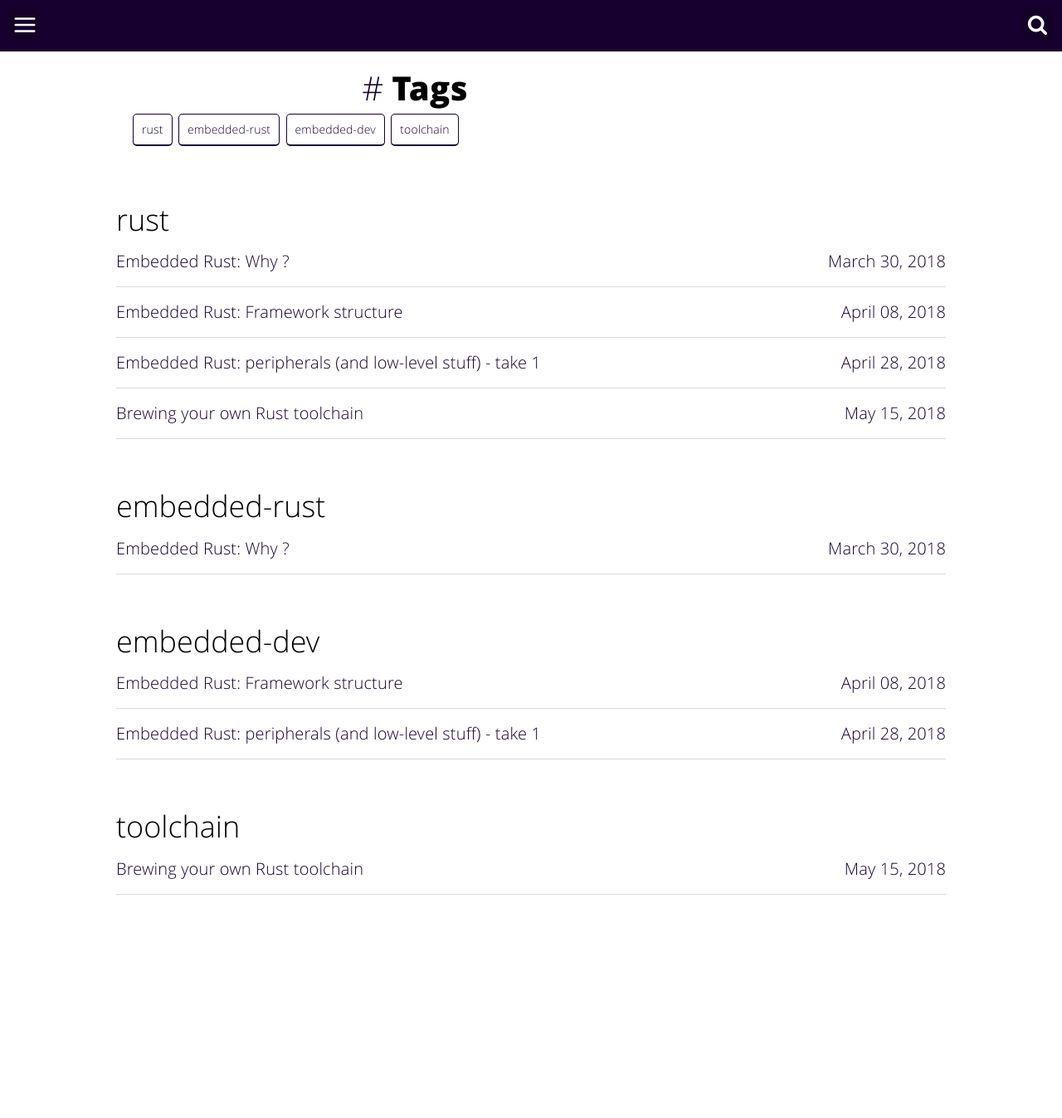
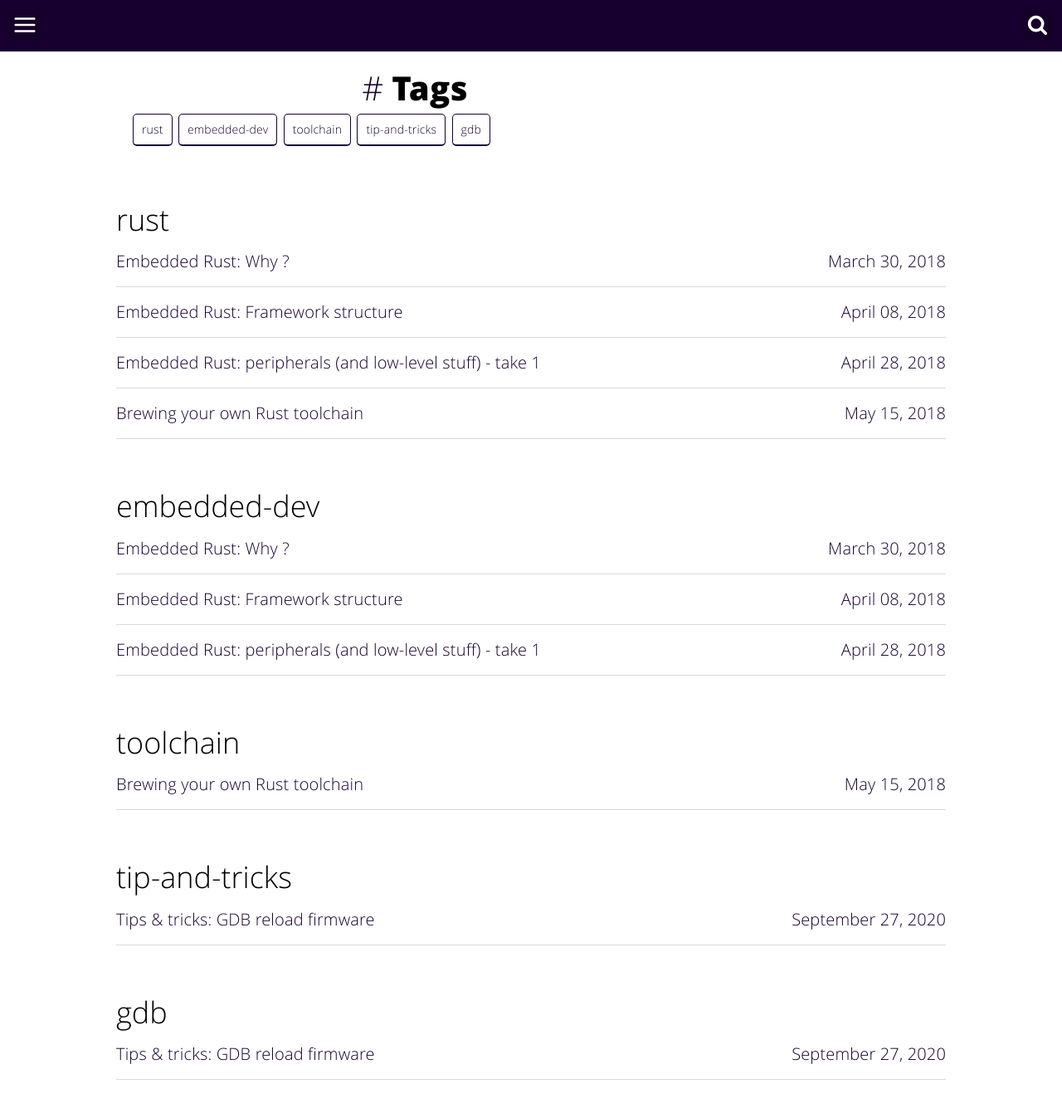
Before and after one commit to ithinuel/ithinuel, a Jekyll site: the page built from tags.html, in a window 1280 px wide. Shown: the whole page at 83% size. Built offline with Jekyll 4.4.1, drawn with Linux system fonts in a browser that asks for light colours; before the commit the page ends 1124 px from its top, so only the background shows below that; part of the change alters nothing that is shown.

Commit message:
Add new tips-&-tricks article: gdb reload

````diff
--- a/_posts/2018-03-30-embedded-rust-why.markdown
+++ b/_posts/2018-03-30-embedded-rust-why.markdown
@@ -4,7 +4,7 @@ title:  "Embedded Rust: Why ?"
 date:   2018-03-30 09:26:00 +0100
 series: "Embedded Rust"
 categories: embedded-rust
-tags: rust embedded-rust
+tags: rust embedded-dev
 image: /assets/img/rust-logo-256x256.png
 ---
 
--- /dev/null
+++ b/_posts/2020-09-27-a-little-gdb-trick.md
@@ -0,0 +1,43 @@
+---
+layout: post
+title:  "Tips & tricks: GDB reload firmware"
+date:   2020-09-27 21:30:00 +0100
+series: "Tips & Tricks"
+categories: tip-and-tricks
+tags: tip-and-tricks gdb
+---
+
+Rust is a fantastic language to work with. I particularly love `cargo watch -x 'build --target thumbv7em-none-eabihf'`
+that automatically rebuilds the firmware for me whenever I save a change in my favorite editor
+(neovim 🥰).
+
+However a rather annoying thing is that I have to exit and relaunch GDB to reload the elf of that
+firmware. That was until I got fed up with this and looked for a solution that for sure existed.
+
+I now have this snippet in addition to the [usual rust gdb script](https://github.com/rust-embedded/cortex-m-quickstart/blob/master/openocd.gdb) :
+
+```python
+# defines the reload command
+define reload
+    # reload symbols
+    python gdb.execute("file " + gdb.current_progspace().filename)
+    # clear cache
+    directory
+
+    # flash
+    load
+    # start
+    monitor reset halt
+    stepi
+end
+
+# defines a short hand to the reset command
+define reset
+    monitor reset halt
+end
+
+reload
+```
+
+I can now simply enter `reload` in **gdb** to reload the elf file in gdb as well as reflashing the
+target memory with this freshly loaded firmware.
````
